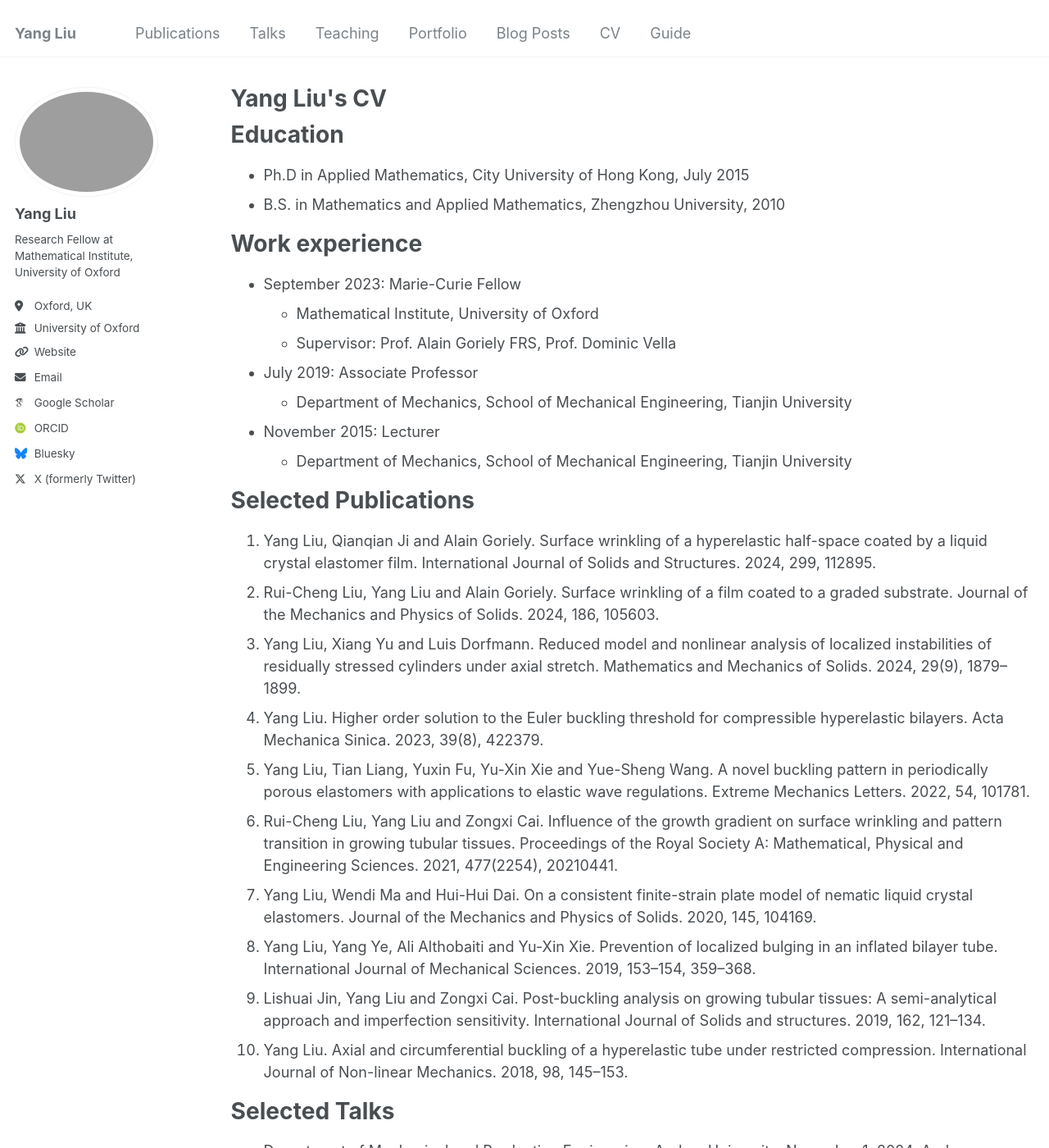
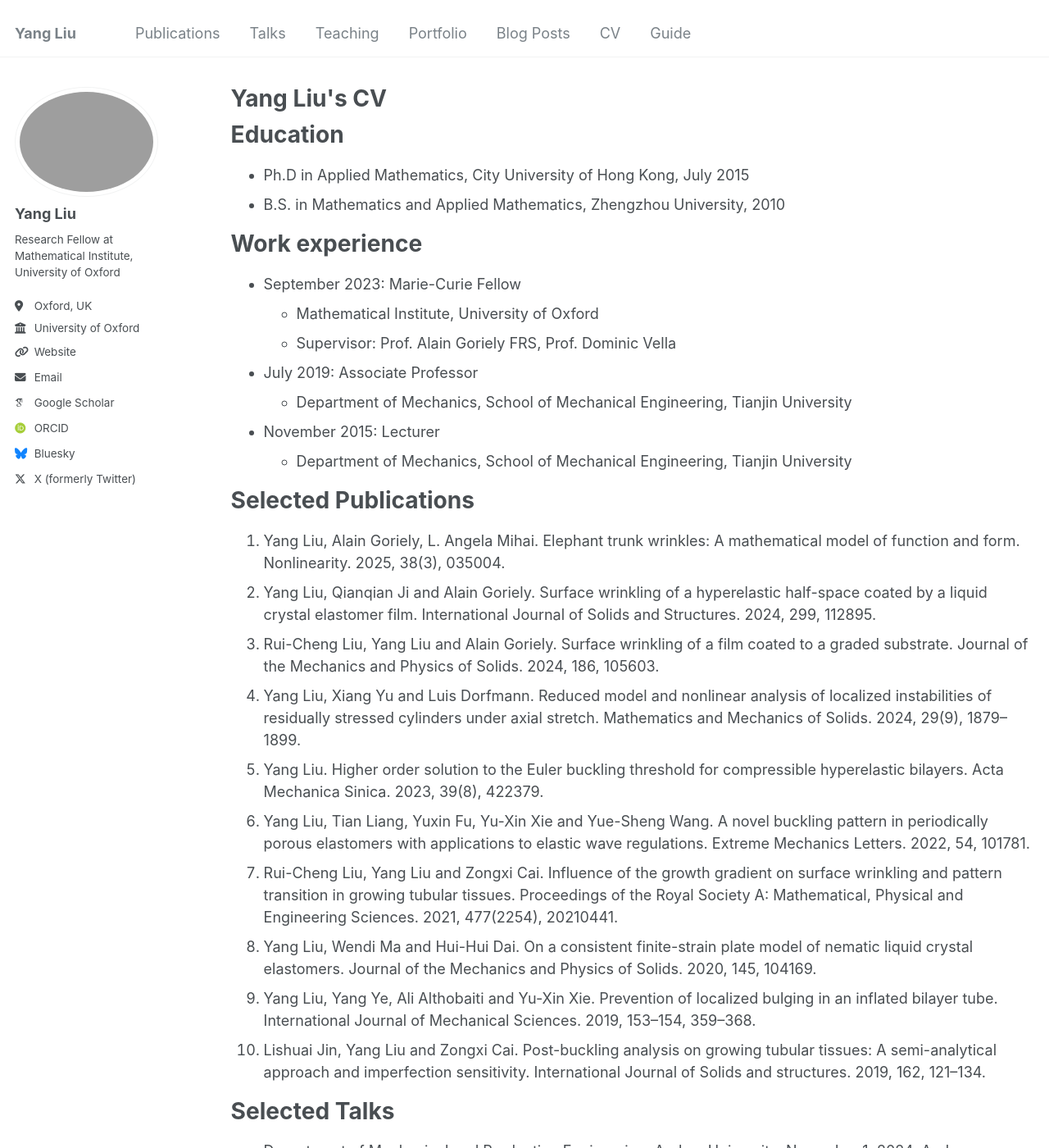
Before and after one commit to yangliumech/yangliumech.github.io, a Jekyll site: the page built from _pages/cv.md, in a window 1280 px wide and 1400 px high. Shown: the whole window at 82% size. Built offline with Jekyll 4.4.1, drawn with Linux system fonts in a browser that asks for light colours; some web fonts are replaced.

Commit message:
Update cv.md

```diff
--- a/_pages/cv.md
+++ b/_pages/cv.md
@@ -30,16 +30,16 @@ Work experience
 Selected Publications
 ======
 
-1. Yang Liu, Qianqian Ji and Alain Goriely. Surface wrinkling of a hyperelastic half-space coated by a liquid crystal elastomer film. International Journal of Solids and Structures. 2024, 299, 112895.
-2. Rui-Cheng Liu, Yang Liu and Alain Goriely. Surface wrinkling of a film coated to a graded substrate. Journal of the Mechanics and Physics of Solids. 2024, 186, 105603.
-3. Yang Liu, Xiang Yu and Luis Dorfmann. Reduced model and nonlinear analysis of localized instabilities of residually stressed cylinders under axial stretch. Mathematics and Mechanics of Solids. 2024, 29(9), 1879–1899.
-4. Yang Liu. Higher order solution to the Euler buckling threshold for compressible hyperelastic bilayers. Acta Mechanica Sinica. 2023, 39(8), 422379.
-5. Yang Liu, Tian Liang, Yuxin Fu, Yu-Xin Xie and Yue-Sheng Wang. A novel buckling pattern in periodically porous elastomers with applications to elastic wave regulations. Extreme Mechanics Letters. 2022, 54, 101781.
+1. Yang Liu, Alain Goriely, L. Angela Mihai. Elephant trunk wrinkles: A mathematical model of function and form. Nonlinearity. 2025, 38(3), 035004.
+2. Yang Liu, Qianqian Ji and Alain Goriely. Surface wrinkling of a hyperelastic half-space coated by a liquid crystal elastomer film. International Journal of Solids and Structures. 2024, 299, 112895.
+3. Rui-Cheng Liu, Yang Liu and Alain Goriely. Surface wrinkling of a film coated to a graded substrate. Journal of the Mechanics and Physics of Solids. 2024, 186, 105603.
+4. Yang Liu, Xiang Yu and Luis Dorfmann. Reduced model and nonlinear analysis of localized instabilities of residually stressed cylinders under axial stretch. Mathematics and Mechanics of Solids. 2024, 29(9), 1879–1899.
+5. Yang Liu. Higher order solution to the Euler buckling threshold for compressible hyperelastic bilayers. Acta Mechanica Sinica. 2023, 39(8), 422379.
+6. Yang Liu, Tian Liang, Yuxin Fu, Yu-Xin Xie and Yue-Sheng Wang. A novel buckling pattern in periodically porous elastomers with applications to elastic wave regulations. Extreme Mechanics Letters. 2022, 54, 101781.
 7. Rui-Cheng Liu, Yang Liu and Zongxi Cai. Influence of the growth gradient on surface wrinkling and pattern transition in growing tubular tissues. Proceedings of the Royal Society A: Mathematical, Physical and Engineering Sciences. 2021, 477(2254), 20210441.
 8. Yang Liu, Wendi Ma and Hui-Hui Dai. On a consistent finite-strain plate model of nematic liquid crystal elastomers. Journal of the Mechanics and Physics of Solids. 2020, 145, 104169.
 9. Yang Liu, Yang Ye, Ali Althobaiti and Yu-Xin Xie. Prevention of localized bulging in an inflated bilayer tube. International Journal of Mechanical Sciences. 2019, 153–154, 359–368.
 10. Lishuai Jin, Yang Liu and Zongxi Cai. Post-buckling analysis on growing tubular tissues: A semi-analytical approach and imperfection sensitivity. International Journal of Solids and structures. 2019, 162, 121–134.
-11. Yang Liu. Axial and circumferential buckling of a hyperelastic tube under restricted compression. International Journal of Non-linear Mechanics. 2018, 98, 145–153.
 
 Selected Talks
 ======
```
